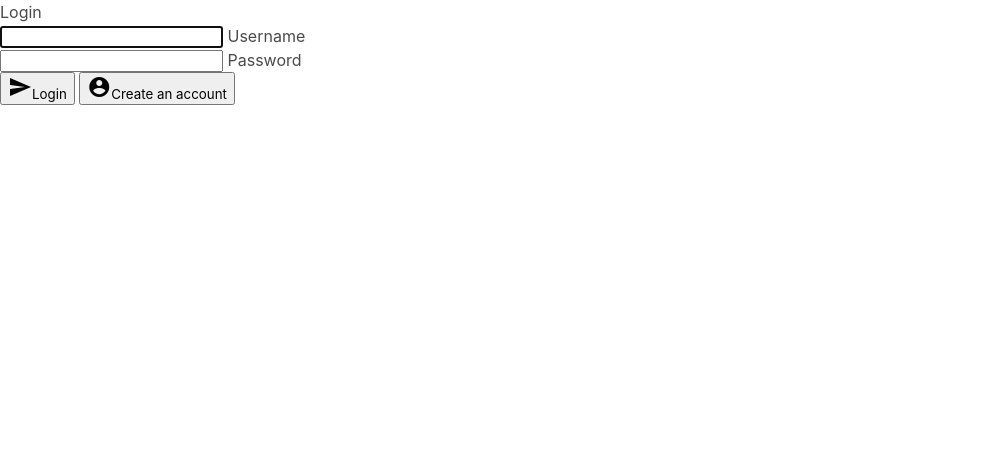
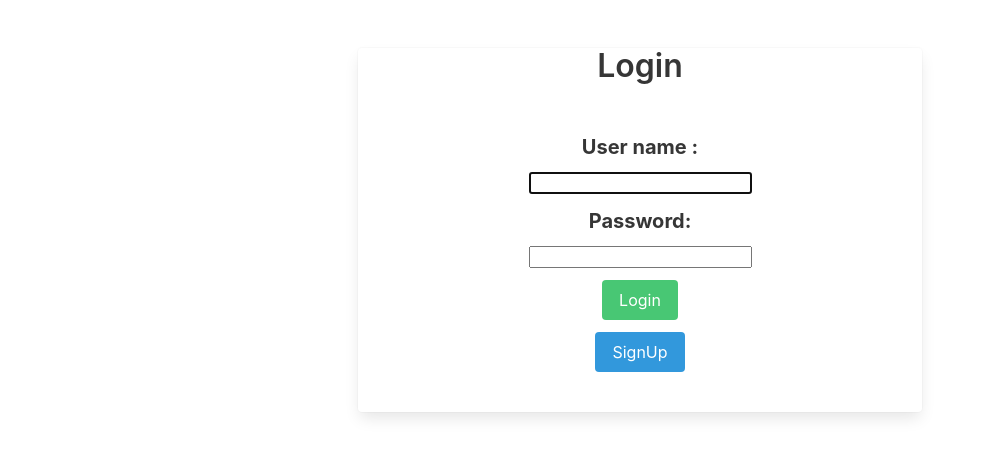
Before and after one commit to saharfk/instagramCloneProject, a Django app: page /user/login/ in a window 1280 px wide. Shown: the top 459 px of the page, without its empty margins (0-986 px from the left). Run offline with Django 3.2, Linux system fonts and the light colour scheme.

Commit message:
adding login page v.1

```diff
--- a/instagram_clone/instagram_clone/templates/login.html
+++ b/instagram_clone/instagram_clone/templates/login.html
@@ -1,5 +1,4 @@
 {% load static %}
-<!DOCTYPE html>
 <html>
 
 <head>
@@ -11,21 +10,38 @@
 </head>
 
 <body>
-<div class="row center-align">
-    <form method="post" action="" role="form" class="col s12">
+<section class="section">
+    <div class="container">
+        <div class="columns is-mobile has-text-centered">
+            <div class="column is-half is-offset-one-quarter">
+                <div class="card">
+
+                    <h3 class="title is-3">Login</h3>
+
+                    <div class="card-content">
+
+                        <form method="post" action="" role="form">
                             {% csrf_token %}
-    <h3>Login</h3>
-      <div class="row">
-        <div class="input-field col s12">
+
+
+                            <div class="field">
+                                <p class="control has-icons-left">
+                                    <label class="label is-medium">User name :</label>
                                     {{ form.username }}
-          <label for="username">Username</label>
+                                    <span class="icon is-small is-left">
+                                      <i class="fas fa-lock"></i>
+                                    </span>
+                                </p>
                             </div>
-      </div>
-       <div class="row">
-        <div class="input-field col s12">
+
+                            <div class="field">
+                                <p class="control has-icons-left">
+                                    <label class="label is-medium">Password:</label>
                                     {{ form.password }}
-          <label for="password">Password</label>
-        </div>
+                                    <span class="icon is-small is-left">
+                                      <i class="fas fa-lock"></i>
+                                    </span>
+                                </p>
                             </div>
                             {% if form.errors %}
                             <div class="row">
@@ -34,11 +50,25 @@
                                 </div>
                             </div>
                             {% endif %}
-      <button type="submit" value="login" class="btn waves-effect waves-light"><i class="material-icons left">send</i>Login</button>
+
+                            <div class="field">
+                                <p class="control">
+                                    <button type="submit" value="login" class="button is-success">
+                                        Login
+                                    </button>
+                                </p>
+                            </div>
                             <input type="hidden" name="next" value="{{ next }}">
-      <button class="btn waves-effect waves-light"><i class="material-icons left">account_circle</i>Create an account</button>
+                            <a href="{% url 'signup' %}" class="button is-info">SignUp</a>
                         </form>
                     </div>
+                </div>
+
+            </div>
+        </div>
+    </div>
+</section>
+
 </body>
 
 </html>
```
Also changed, not shown: instagram_clone/instagram_clone/settings.py (+1 -7 lines). Lines whose indentation alone changed are shown as unchanged.
